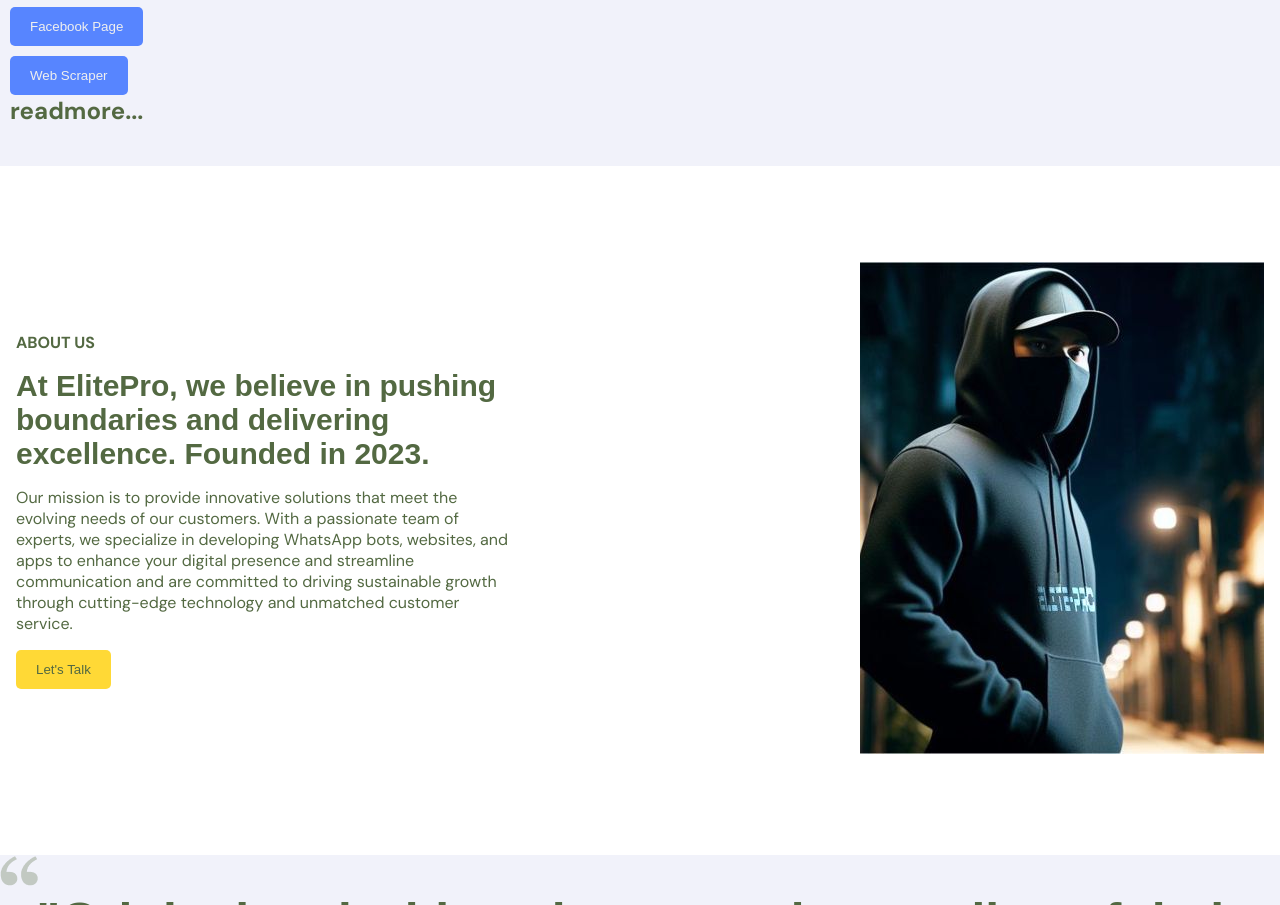
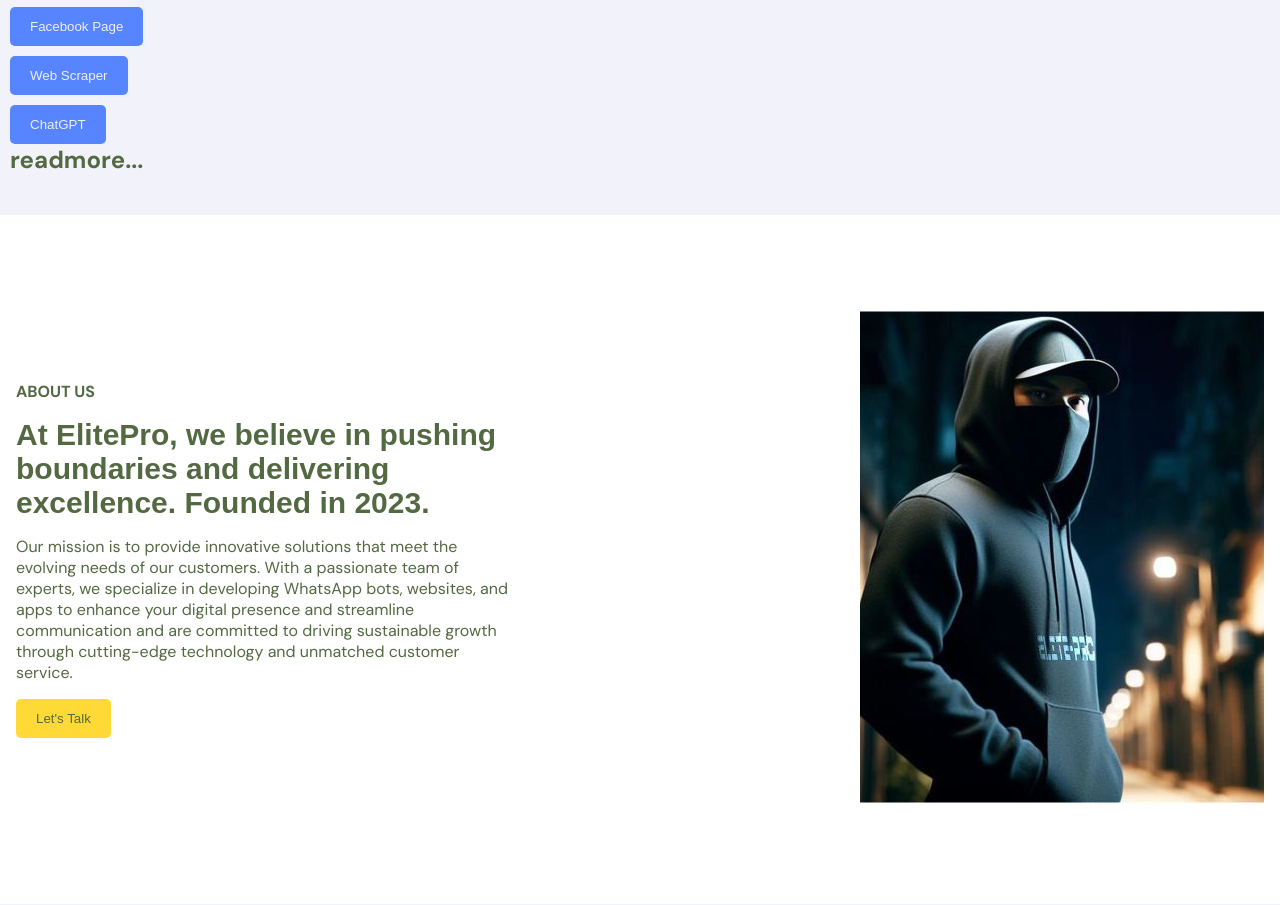
Before and after one commit to Chinedu-Bot/elitepro-website, a plain HTML site: page index.html in a window 1280 px wide. Shown: the part 1982-2887 px from the top of the page. Drawn offline with Linux system fonts and the light colour scheme; no server answers; a web font is replaced by a local one.

Commit message:
Chinedu-MD

```diff
--- a/index.html
+++ b/index.html
@@ -82,6 +82,7 @@
             <p><button class="btn btn-primary"><a href="https://www.youtube.com/@elite-pro-empire" target="_blank">Youtube Channel</a></button></p>
             <p><button class="btn btn-primary"><a href="https://www.facebook.com/people/Elite-Pro/61567898664873/" target="_blank">Facebook Page</a></button></p>
             <p><button class="btn btn-primary"><a href="https://elitepro-web-scraper.vercel.app/" target="_blank">Web Scraper</a></button></p>
+            <p><button class="btn btn-primary"><a href="https://elitepro-chatgpt.vercel.app/" target="_blank">ChatGPT</a></button></p>
         </div>
         <div class="link-close">
             <h2><a href="https://elitepro-menu.vercel.app/" target="_blank">readmore...</a></h2>
```
